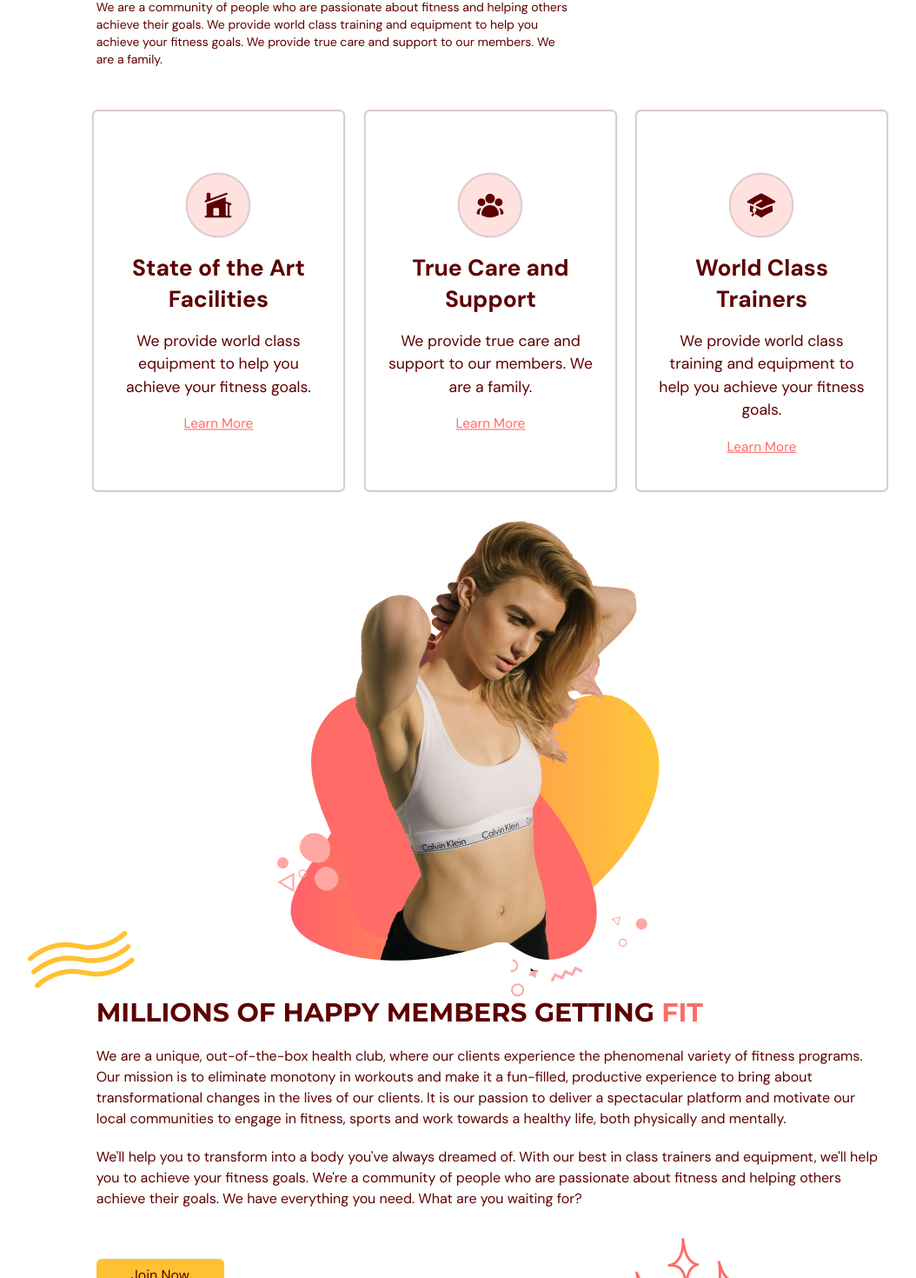
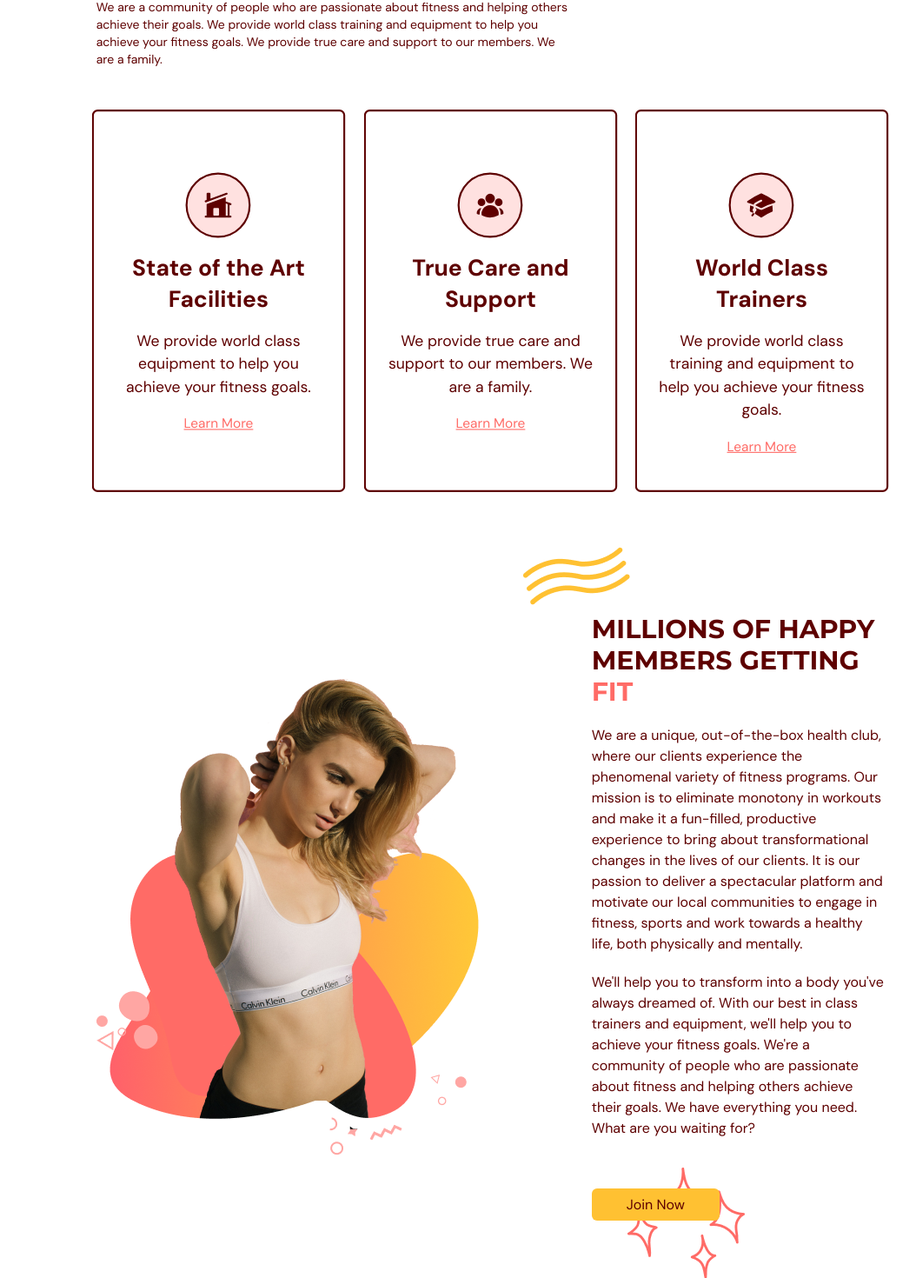
Before and after one commit to Suksham-sharma/Gym-typescript, a React (Vite) app: page / in a window 1280 px wide. Shown: the part 958-2428 px from the top of the page at 87% size, without its empty margins (76-1130 px from the left). Built offline with nearby package versions, Linux system fonts and the light colour scheme.

Commit message:
Benifits Page Done

```diff
--- a/src/scenes/benifits/Benifit.tsx
+++ b/src/scenes/benifits/Benifit.tsx
@@ -19,11 +19,11 @@ const Benifit = ({icon , title , description, setSelectedPage}: Props) => {
   return (
     <motion.div
      variants={childVariant}
-     className='my-12 mx-2 rounded-md border-2 border-gray-100 px-5 py-16 text-center md:w-2/5 flex flex-col justify-between md:h-[400px] hover:bg-extra-100 '>
+     className='my-12 mx-2 rounded-md border-2 border-gray-500 px-5 py-16 text-center md:w-2/5 flex flex-col justify-between md:h-[400px] hover:bg-extra-100 '>
 
         {/*Icon*/}
         <div className='mb-4 flex justify-center'>
-            <div className='rounded-full border-2 border-gray-100 bg-primary-100 p-4 z-10'>
+            <div className='rounded-full border-2 border-gray-500 bg-primary-100 p-4 z-10'>
                 {icon}
             </div>
         </div>
--- a/src/scenes/benifits/index.tsx
+++ b/src/scenes/benifits/index.tsx
@@ -84,7 +84,7 @@ const Benifits = ({setSelectedPage}: Props) => {
             </motion.div>
 
             {/* GRAPHICS AND DESCRIPTION SECTION */}
-            <div>
+            <div className='mt-16 items-center justify-between gap-20 md:mt-28 md:flex'>
                 {/* GRAPHICS SECTION */}
                 <img className='mx-auto'
                 alt='benifits page graphics'
@@ -93,7 +93,17 @@ const Benifits = ({setSelectedPage}: Props) => {
                 {/* DESCRIPTION SECTION */}
                 <div>
                     {/* TITLE */}
-                    <div className='relative'>
+                    <motion.div
+                    className='relative'
+                    initial='hidden'
+                    whileInView= "visible"
+                    viewport={{amount:0.5}}
+                    transition={{duration: 1}}
+                    variants={{
+                        hidden: { opacity: 0 , x:60 },
+                        visible: { opacity: 1, x:0  },
+                    }}
+                    >
                         <div className='before:absolute before:-top-20 before:-left-20 before:z-[-1] md:before:content-abstractwaves'>
                             <div>
                                 <HText>MILLIONS OF HAPPY MEMBERS GETTING {" "}
@@ -101,7 +111,7 @@ const Benifits = ({setSelectedPage}: Props) => {
                                 </HText>
                             </div>
                         </div>
-                    </div>
+                    </motion.div>
 
                     {/* DESC */}
                     <div>
```
